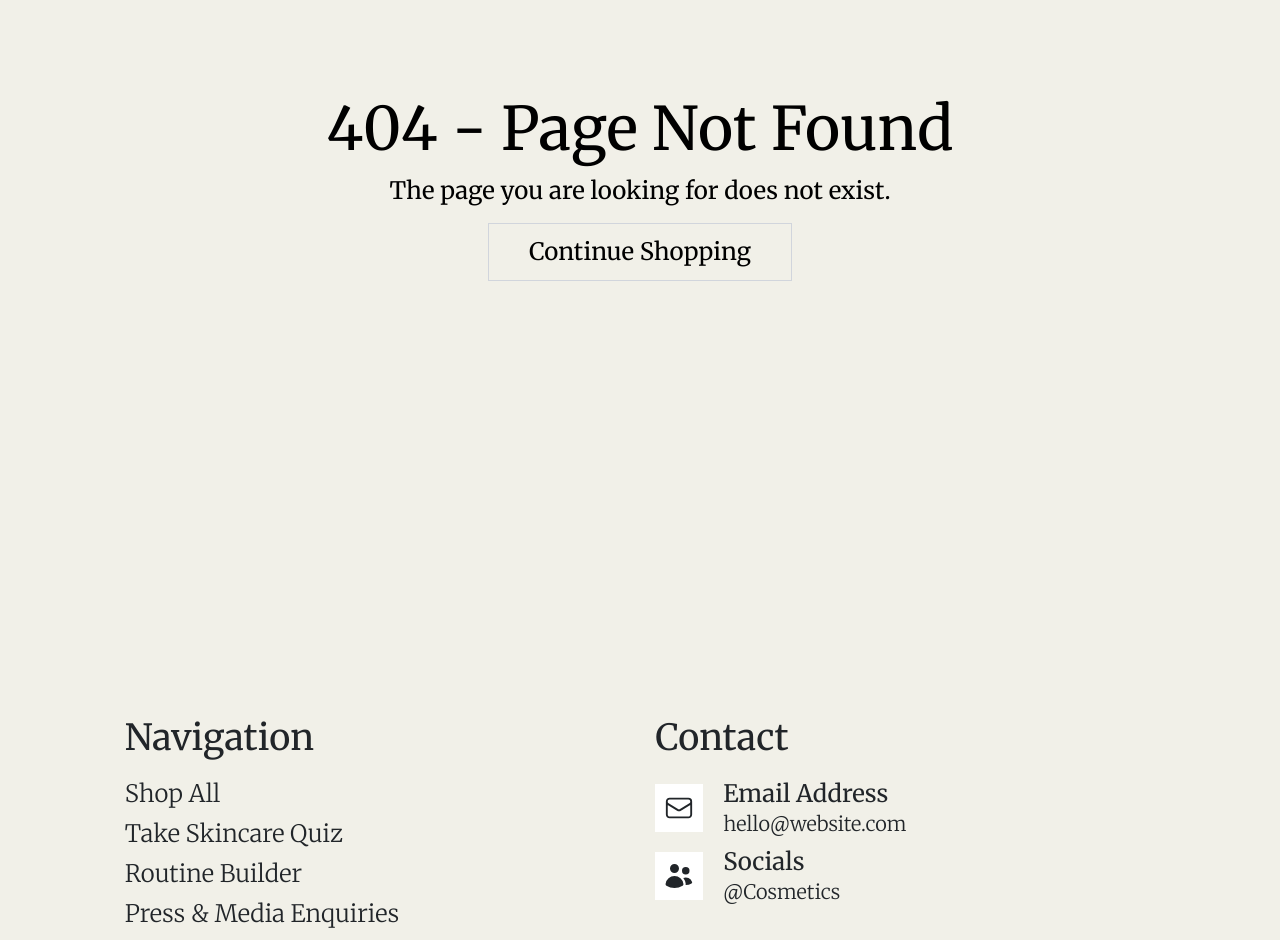
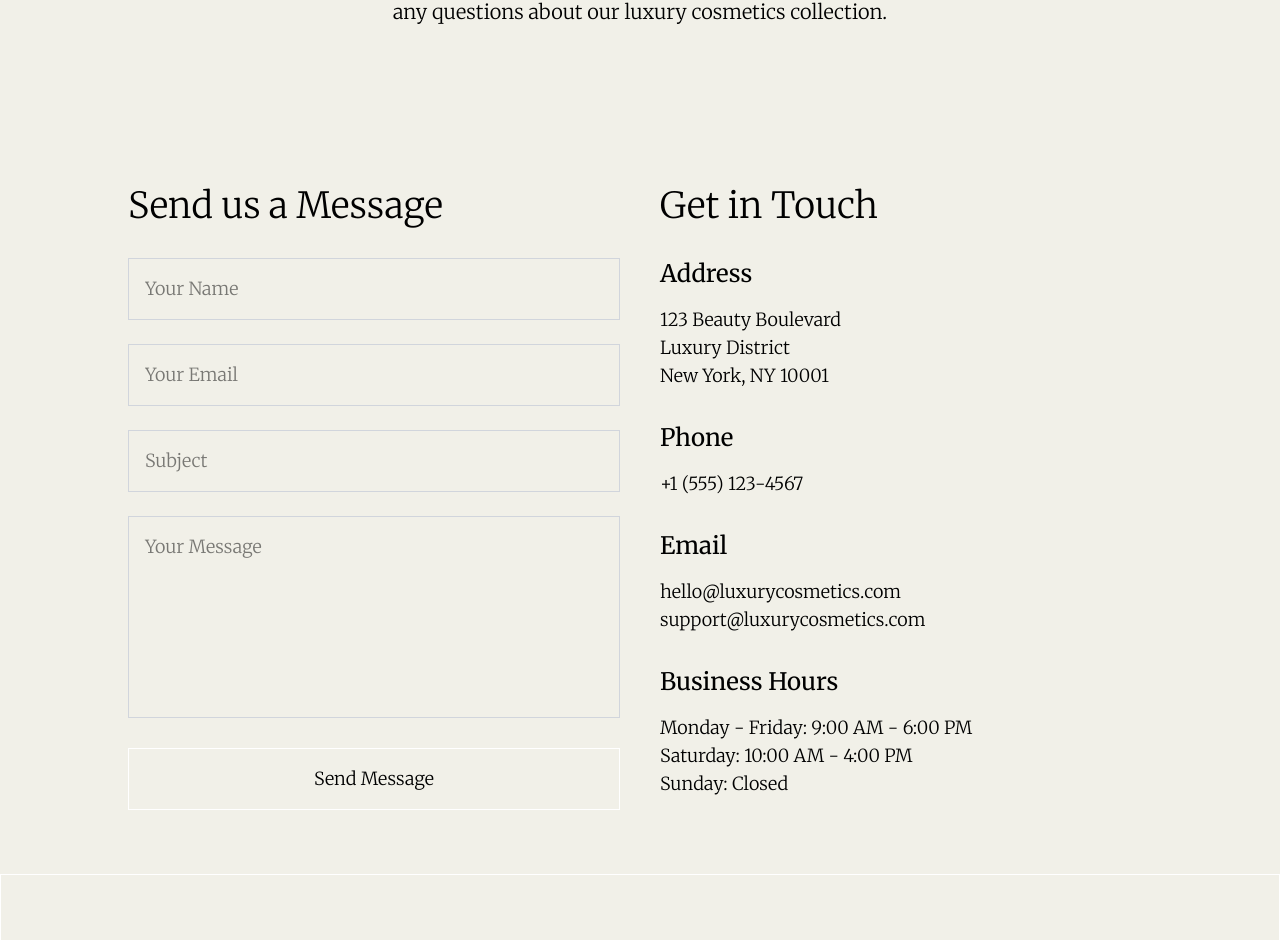
Before and after one commit to Kuzma02/Luxury-Cosmetics-eCommerce-NextJS, a Next.js app: page /contact in a window 1280 px wide. Before the commit this address had no page. Shown: the part 360-1300 px from the top of the page. Built offline with nearby package versions, Linux system fonts and the light colour scheme.

Commit message:
contact page completed

```diff
--- /dev/null
+++ b/app/contact/page.jsx
@@ -0,0 +1,156 @@
+export default function ContactPage() {
+    return (
+        <div>
+            {/* Hero Section */}
+            <div className="py-24 px-10 max-sm:py-12 max-[450px]:px-5 text-center">
+                <h1 className="text-6xl font-light mb-6 max-sm:text-4xl max-[450px]:text-3xl">
+                    Contact Us
+                </h1>
+                <p className="text-xl font-light max-w-4xl mx-auto max-sm:text-lg max-[450px]:text-base">
+                    Get in touch with our beauty experts for personalized recommendations,
+                    product inquiries, or any questions about our luxury cosmetics collection.
+                </p>
+            </div>
+
+            {/* Contact Form and Info Section */}
+            <div className="flex justify-around items-start py-16 gap-10 px-32 max-xl:flex-col max-lg:px-10 max-[450px]:px-5 max-sm:py-8 max-[450px]:gap-5">
+                {/* Contact Form */}
+                <div className="w-full max-w-[600px]">
+                    <h2 className="text-4xl font-light mb-8 max-sm:text-3xl max-[450px]:text-2xl">
+                        Send us a Message
+                    </h2>
+                    <form className="space-y-6 max-[450px]:space-y-4">
+                        <div>
+                            <input
+                                type="text"
+                                placeholder="Your Name"
+                                className="w-full p-4 bg-transparent border border-gray-300 text-lg font-light focus:outline-none focus:border-white/40 max-sm:text-base max-sm:p-3"
+                                required
+                            />
+                        </div>
+                        <div>
+                            <input
+                                type="email"
+                                placeholder="Your Email"
+                                className="w-full p-4 bg-transparent border border-gray-300 text-lg font-light focus:outline-none focus:border-white/40 max-sm:text-base max-sm:p-3"
+                                required
+                            />
+                        </div>
+                        <div>
+                            <input
+                                type="text"
+                                placeholder="Subject"
+                                className="w-full p-4 bg-transparent border  border-gray-300 text-lg font-light focus:outline-none focus:border-white/40 max-sm:text-base max-sm:p-3"
+                                required
+                            />
+                        </div>
+                        <div>
+                            <textarea
+                                placeholder="Your Message"
+                                rows="6"
+                                className="w-full p-4 bg-transparent border  border-gray-300 text-lg font-light focus:outline-none focus:border-white/40 resize-none max-sm:text-base max-sm:p-3"
+                                required
+                            ></textarea>
+                        </div>
+                        <button
+                            type="submit"
+                            className="w-full py-4 border border-white text-lg font-light hover:bg-white hover:text-black transition-colors duration-300 max-sm:text-base max-sm:py-3"
+                        >
+                            Send Message
+                        </button>
+                    </form>
+                </div>
+
+                {/* Contact Information */}
+                <div className="w-full max-w-[500px]">
+                    <h2 className="text-4xl font-light mb-8 max-sm:text-3xl max-[450px]:text-2xl">
+                        Get in Touch
+                    </h2>
+                    <div className="space-y-8 max-[450px]:space-y-6">
+                        <div>
+                            <h3 className="text-2xl font-normal mb-4 max-sm:text-xl">Address</h3>
+                            <p className="text-lg font-light max-sm:text-base">
+                                123 Beauty Boulevard<br />
+                                Luxury District<br />
+                                New York, NY 10001
+                            </p>
+                        </div>
+                        <div>
+                            <h3 className="text-2xl font-normal mb-4 max-sm:text-xl">Phone</h3>
+                            <p className="text-lg font-light max-sm:text-base">
+                                +1 (555) 123-4567
+                            </p>
+                        </div>
+                        <div>
+                            <h3 className="text-2xl font-normal mb-4 max-sm:text-xl">Email</h3>
+                            <p className="text-lg font-light max-sm:text-base">
+                                hello@luxurycosmetics.com<br />
+                                support@luxurycosmetics.com
+                            </p>
+                        </div>
+                        <div>
+                            <h3 className="text-2xl font-normal mb-4 max-sm:text-xl">Business Hours</h3>
+                            <p className="text-lg font-light max-sm:text-base">
+                                Monday - Friday: 9:00 AM - 6:00 PM<br />
+                                Saturday: 10:00 AM - 4:00 PM<br />
+                                Sunday: Closed
+                            </p>
+                        </div>
+                    </div>
+                </div>
+            </div>
+
+            {/* FAQ Section */}
+            <div className="border-y border-white border-1 py-24 px-32 max-lg:px-10 max-[450px]:px-5 max-[450px]:py-12">
+                <h2 className="text-5xl font-light text-center mb-16 max-sm:text-4xl max-sm:mb-8">
+                    Frequently Asked Questions
+                </h2>
+                <div className="max-w-4xl mx-auto space-y-8 max-[450px]:space-y-6">
+                    <div>
+                        <h3 className="text-2xl font-normal mb-4 max-sm:text-xl">How can I track my order?</h3>
+                        <p className="text-lg font-light max-sm:text-base">
+                            Once your order ships, you'll receive a tracking number via email.
+                            You can use this number to track your package on our website or
+                            the carrier's tracking page.
+                        </p>
+                    </div>
+                    <div>
+                        <h3 className="text-2xl font-normal mb-4 max-sm:text-xl">What is your return policy?</h3>
+                        <p className="text-lg font-light max-sm:text-base">
+                            We offer a 30-day return policy for unopened products in their
+                            original packaging. Please contact our customer service team
+                            to initiate a return.
+                        </p>
+                    </div>
+                    <div>
+                        <h3 className="text-2xl font-normal mb-4 max-sm:text-xl">Do you offer personalized consultations?</h3>
+                        <p className="text-lg font-light max-sm:text-base">
+                            Yes! Our beauty experts are available for personalized
+                            consultations to help you find the perfect products for
+                            your skin type and preferences.
+                        </p>
+                    </div>
+                </div>
+            </div>
+
+            {/* Customer Support Section */}
+            <div className="py-24 px-10 max-sm:py-12 max-[450px]:px-5 text-center">
+                <h2 className="text-4xl font-light mb-6 max-sm:text-3xl max-[450px]:text-2xl">
+                    Need Immediate Assistance?
+                </h2>
+                <p className="text-lg font-light mb-8 max-w-3xl mx-auto max-sm:text-base">
+                    Our customer support team is here to help you with any questions
+                    about our products, orders, or beauty recommendations.
+                </p>
+                <div className="flex justify-center gap-8 max-sm:flex-col max-sm:gap-4">
+                    <button className="px-8 py-3 border border-white text-lg font-light hover:bg-white hover:text-black transition-colors duration-300 max-sm:text-base">
+                        Live Chat
+                    </button>
+                    <button className="px-8 py-3 border border-white text-lg font-light hover:bg-white hover:text-black transition-colors duration-300 max-sm:text-base">
+                        Call Us Now
+                    </button>
+                </div>
+            </div>
+        </div>
+    );
+}
--- a/components/HeaderMain.jsx
+++ b/components/HeaderMain.jsx
@@ -40,7 +40,7 @@ const HeaderMain = async () => {
                         About Us
                     </Link>
                     <Link
-                        href="/about"
+                        href="/contact"
                         className="text-blackPrimary text-xl font-[400] max-[600px]:text-lg"
                     >
                         Contact Us
--- a/components/HeaderMainMobile.jsx
+++ b/components/HeaderMainMobile.jsx
@@ -49,7 +49,7 @@ const HeaderMainMobile = async () => {
                         About Us
                     </Link>
                     <Link
-                        href="/about"
+                        href="/contact"
                         className="text-blackPrimary text-xl font-[400] max-sm:text-base"
                     >
                         Contact Us
```
